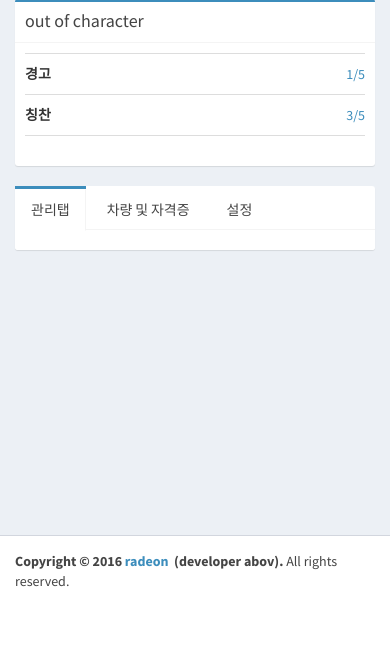
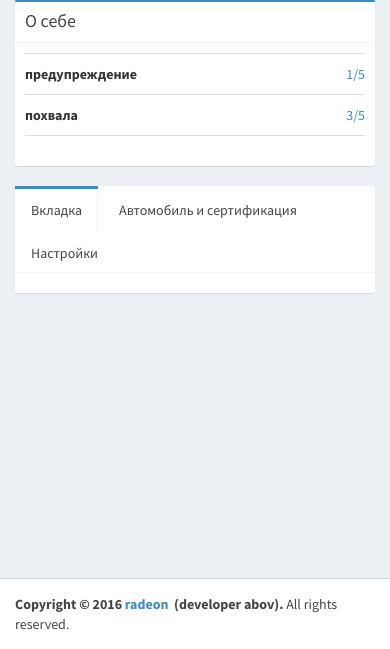
Before and after one commit to FanHamMer/warz, a PHP site: page /main.php in a window 390 px wide. Shown: the part 490-1139 px from the top of the page. Before the commit the page ends 1077 px from the top, so only its background shows below. Run offline with PHP 8.4, Linux system fonts and the light colour scheme; some libraries are stand-ins or nearby versions.

Commit message:
Update main.php
Перевод на русский

```diff
--- a/main.php
+++ b/main.php
@@ -97,10 +97,10 @@
               <!-- Menu Footer-->
               <li class="user-footer">
                 <div class="pull-left">
-                  <a href="#" class="btn btn-default btn-flat">내정보</a>
+                  <a href="#" class="btn btn-default btn-flat">Моя информация</a>
                 </div>
                 <div class="pull-right">
-                  <a href="#" class="btn btn-default btn-flat">로그아웃</a>
+                  <a href="#" class="btn btn-default btn-flat">Выйти</a>
                 </div>
               </li>
             </ul>
@@ -127,16 +127,16 @@
         <div class="pull-left info">
           <p>Keith_Gianpaolo</p>
           <!-- Status -->
-          <a href="#"><i class="fa fa-circle text-success"></i> 온라인</a>
+          <a href="#"><i class="fa fa-circle text-success"></i> Интернет</a>
         </div>
       </div>
 
       <!-- Sidebar Menu -->
       <ul class="sidebar-menu">
-        <li class="header">메뉴</li>
+        <li class="header">Меню</li>
         <!-- Optionally, you can add icons to the links -->
-        <li class="active"><a href="#"><i class="fa fa-book"></i> <span>내정보</span></a></li>
-        <li>  <a href="#"><i class="fa fa-edit"></i> <span>업데이트 로그</span></a></li>
+        <li class="active"><a href="#"><i class="fa fa-book"></i> <span>Моя информация</span></a></li>
+        <li>  <a href="#"><i class="fa fa-edit"></i> <span>Журнал обновлений</span></a></li>
 
       </ul>
       <!-- /.sidebar-menu -->
@@ -149,7 +149,7 @@
     <!-- Content Header (Page header) -->
     <section class="content-header">
       <h1>
-      내정보
+      Моя информация
       </h1>
     </section>
 
@@ -187,16 +187,16 @@
           <!-- About Me Box -->
           <div class="box box-primary">
             <div class="box-header with-border">
-              <h3 class="box-title">out of character</h3>
+              <h3 class="box-title">О себе</h3>
             </div>
             <!-- /.box-header -->
             <div class="box-body">
               <ul class="list-group list-group-unbordered">
                 <li class="list-group-item">
-                  <b>경고</b> <a class="pull-right">1/5</a>
+                  <b>предупреждение</b> <a class="pull-right">1/5</a>
                 </li>
                 <li class="list-group-item">
-                  <b>칭찬</b> <a class="pull-right">3/5</a>
+                  <b>похвала</b> <a class="pull-right">3/5</a>
                 </li>
 
               </ul></div>
@@ -208,9 +208,9 @@
         <div class="col-md-9">
           <div class="nav-tabs-custom">
             <ul class="nav nav-tabs">
-              <li class="active"><a href="#activity" data-toggle="tab">관리탭</a></li>
-              <li><a href="#timeline" data-toggle="tab">차량 및 자격증</a></li>
-              <li><a href="#settings" data-toggle="tab">설정</a></li>
+              <li class="active"><a href="#activity" data-toggle="tab">Вкладка</a></li>
+              <li><a href="#timeline" data-toggle="tab">Автомобиль и сертификация</a></li>
+              <li><a href="#settings" data-toggle="tab">Настройки</a></li>
             </ul>
             <div class="tab-content">
               <div class="active tab-pane" id="activity">
@@ -238,14 +238,14 @@
                     <div class="col-sm-offset-2 col-sm-10">
                       <div class="checkbox">
                         <label>
-                          <input type="checkbox"> 위 변경 내용을 숙지 하겠습니다.</a>
+                          <input type="checkbox">Я пойму вышеперечисленные изменения.</a>
                         </label>
                       </div>
                     </div>
                   </div>
                   <div class="form-group">
                     <div class="col-sm-offset-2 col-sm-10">
-                      <button type="submit" class="btn btn-danger">Submit</button>
+                      <button type="submit" class="btn btn-danger">Принять</button>
                     </div>
                   </div>
                 </form>
@@ -328,12 +328,12 @@
       </div>
       <!-- /.tab-pane -->
       <!-- Stats tab content -->
-      <div class="tab-pane" id="control-sidebar-stats-tab">Stats Tab Content</div>
+      <div class="tab-pane" id="control-sidebar-stats-tab">Содержимое вкладки Статистика</div>
       <!-- /.tab-pane -->
       <!-- Settings tab content -->
       <div class="tab-pane" id="control-sidebar-settings-tab">
         <form method="post">
-          <h3 class="control-sidebar-heading">General Settings</h3>
+          <h3 class="control-sidebar-heading">Общие настройки</h3>
 
           <div class="form-group">
             <label class="control-sidebar-subheading">
```
Also changed, not shown: other parts of main.php (+17 -17 lines).
